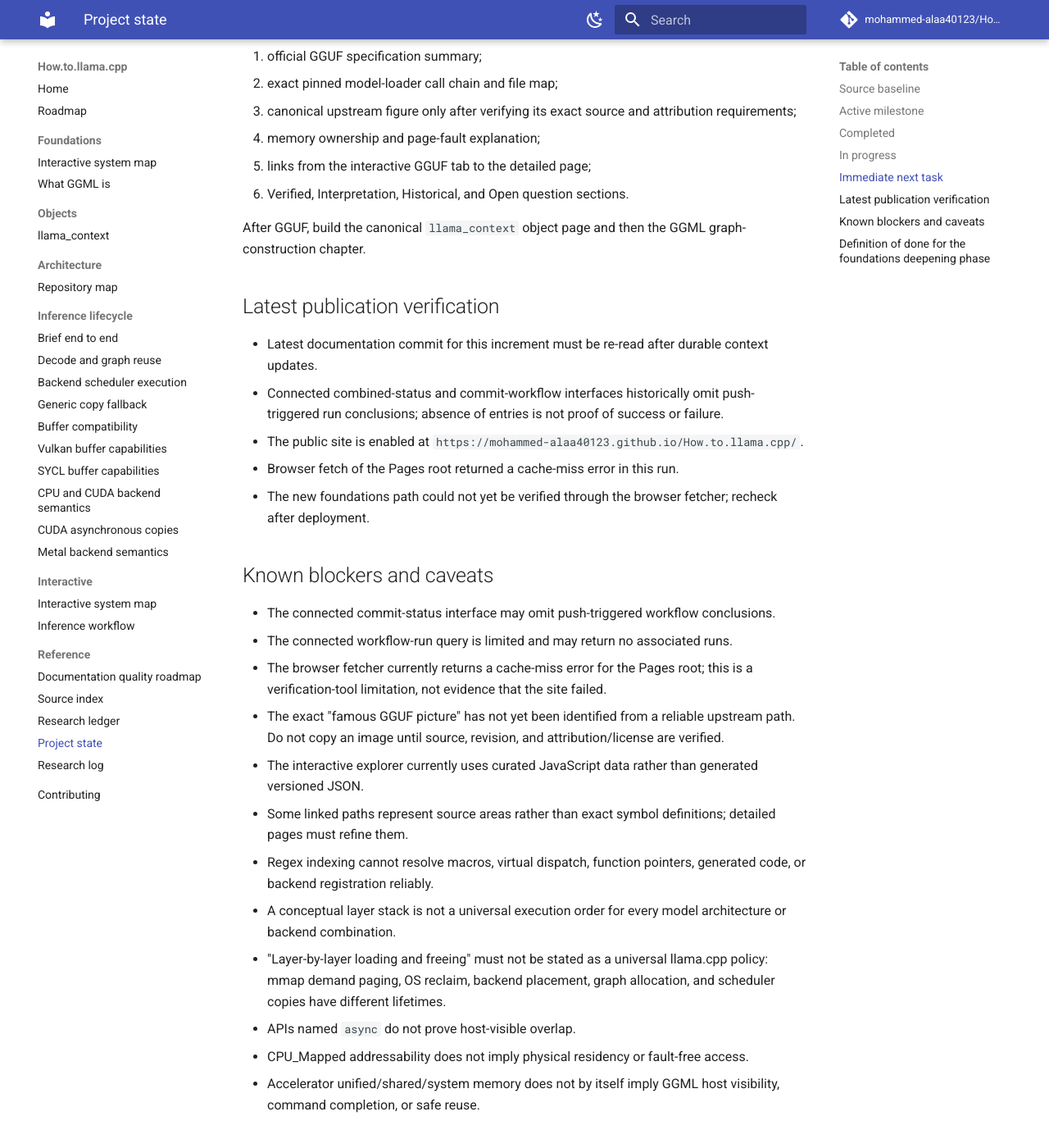
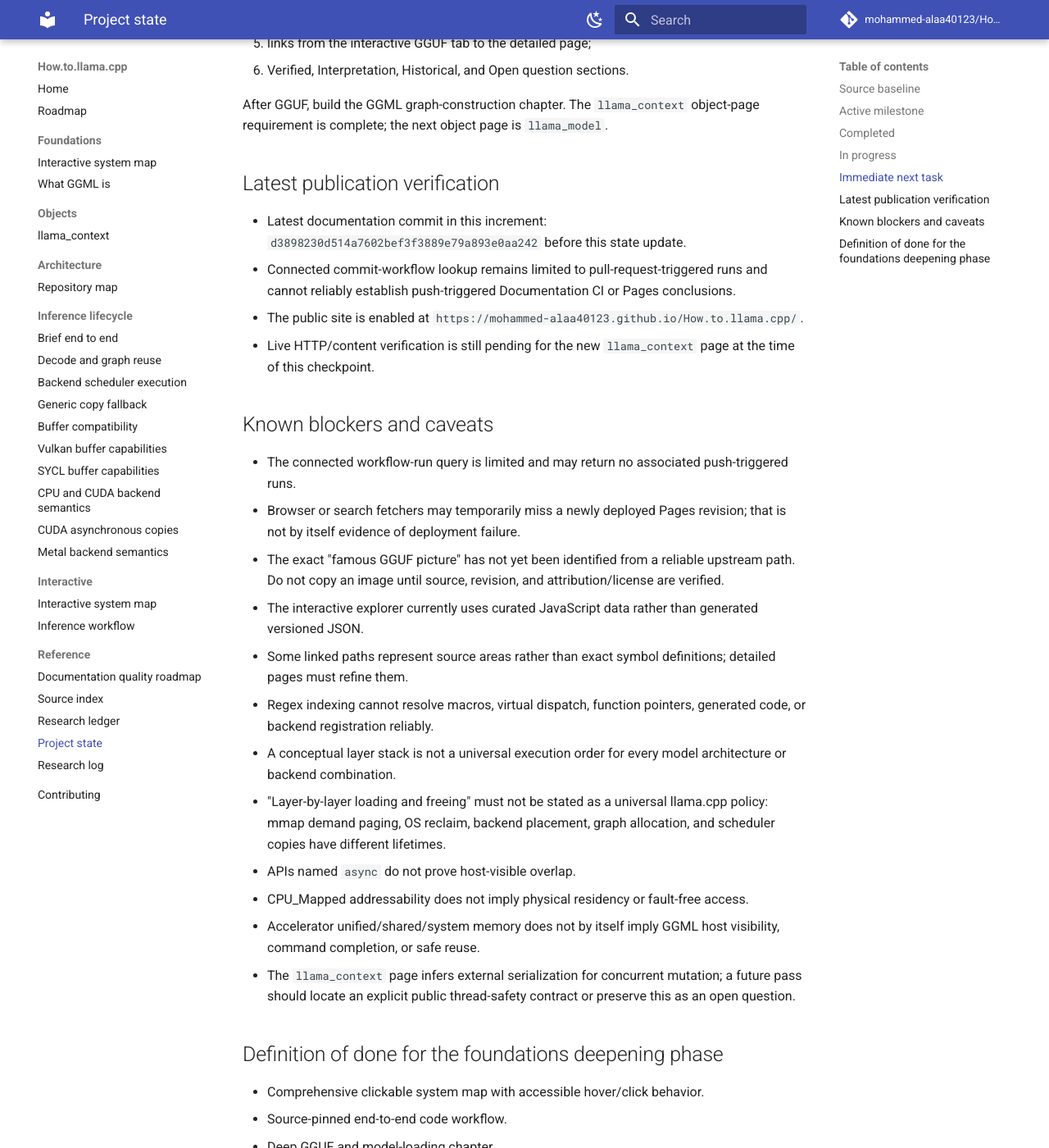
Before and after one commit to mohammed-alaa40123/How.to.llama.cpp, an MkDocs documentation site: the page built from docs/reference/project-state.md, in a window 1280 px wide and 1400 px high, scrolled down 2374 px. Shown: the whole window at 82% size. Built offline with MkDocs 1.6.1 and Material for MkDocs 9.7.7, drawn with Linux system fonts in a browser that asks for light colours; comment, search, counter and statistics services are not loaded; some of the changed text lies outside the part shown.

Commit message:
docs: update project state for llama_context page

```diff
--- a/docs/reference/project-state.md
+++ b/docs/reference/project-state.md
@@ -28,21 +28,15 @@
 - Generic tensor-copy fallback and blocking copy decision tree.
 - Accessible static scheduler SVG replacing a Mermaid renderer failure.
 - Object-centred, searchable, and interactive documentation quality roadmap.
-- Large interactive foundations explorer with six tabs:
-  - system layers;
-  - end-to-end code path;
-  - memory lifecycle;
-  - GGUF and graph construction;
-  - execution and synchronization;
-  - file-by-file subsystem map.
-- Hover summaries and clickable detail panels with representative symbols, ownership, synchronization, and pinned source links.
-- Foundations page and homepage integration.
+- Large interactive foundations explorer with system, code-path, memory, GGUF/graph, execution/synchronization, and file-map tabs.
+- Canonical `llama_context` object page covering public creation, constructor phases, model reference versus owned runtime state, memory modules, scheduler/backends, graph/output mutation, decode call chain, threading, synchronization, teardown, source map, backend/version differences, and truth labels.
+- New **Objects** navigation section publishing the `llama_context` page.
 - Expanded implementation roadmap with four passes: file inventory, subsystem grouping, cross-file composition, and complete workflow reconstruction.
 
 ## In progress
 
 - Deep GGUF format and model-loader chapter, including the canonical upstream figure with verified attribution.
-- Detailed `llama_context` construction, ownership, mutation, synchronization, and lifetime map.
+- Linking interactive Context nodes to object pages and shared versioned metadata.
 - GGML op insertion, tensor-as-node semantics, graph expansion, activation allocation, reuse, and execution.
 - Memory atlas and interactive runtime overlays for mmap/page faults, RAM/RSS, backend copies, KV/recurrent state, and workspaces.
 - File-by-file Pass A for public API/examples, model/GGUF loader, and runtime context.
@@ -76,21 +70,19 @@
 5. links from the interactive GGUF tab to the detailed page;
 6. Verified, Interpretation, Historical, and Open question sections.
 
-After GGUF, build the canonical `llama_context` object page and then the GGML graph-construction chapter.
+After GGUF, build the GGML graph-construction chapter. The `llama_context` object-page requirement is complete; the next object page is `llama_model`.
 
 ## Latest publication verification
 
-- Latest documentation commit for this increment must be re-read after durable context updates.
-- Connected combined-status and commit-workflow interfaces historically omit push-triggered run conclusions; absence of entries is not proof of success or failure.
+- Latest documentation commit in this increment: `d3898230d514a7602bef3f3889e79a893e0aa242` before this state update.
+- Connected commit-workflow lookup remains limited to pull-request-triggered runs and cannot reliably establish push-triggered Documentation CI or Pages conclusions.
 - The public site is enabled at `https://mohammed-alaa40123.github.io/How.to.llama.cpp/`.
-- Browser fetch of the Pages root returned a cache-miss error in this run.
-- The new foundations path could not yet be verified through the browser fetcher; recheck after deployment.
+- Live HTTP/content verification is still pending for the new `llama_context` page at the time of this checkpoint.
 
 ## Known blockers and caveats
 
-- The connected commit-status interface may omit push-triggered workflow conclusions.
-- The connected workflow-run query is limited and may return no associated runs.
-- The browser fetcher currently returns a cache-miss error for the Pages root; this is a verification-tool limitation, not evidence that the site failed.
+- The connected workflow-run query is limited and may return no associated push-triggered runs.
+- Browser or search fetchers may temporarily miss a newly deployed Pages revision; that is not by itself evidence of deployment failure.
 - The exact "famous GGUF picture" has not yet been identified from a reliable upstream path. Do not copy an image until source, revision, and attribution/license are verified.
 - The interactive explorer currently uses curated JavaScript data rather than generated versioned JSON.
 - Some linked paths represent source areas rather than exact symbol definitions; detailed pages must refine them.
@@ -100,6 +92,7 @@
 - APIs named `async` do not prove host-visible overlap.
 - CPU_Mapped addressability does not imply physical residency or fault-free access.
 - Accelerator unified/shared/system memory does not by itself imply GGML host visibility, command completion, or safe reuse.
+- The `llama_context` page infers external serialization for concurrent mutation; a future pass should locate an explicit public thread-safety contract or preserve this as an open question.
 
 ## Definition of done for the foundations deepening phase
 
```
Also changed, not shown: other parts of docs/reference/project-state.md (+1 -1 lines).
